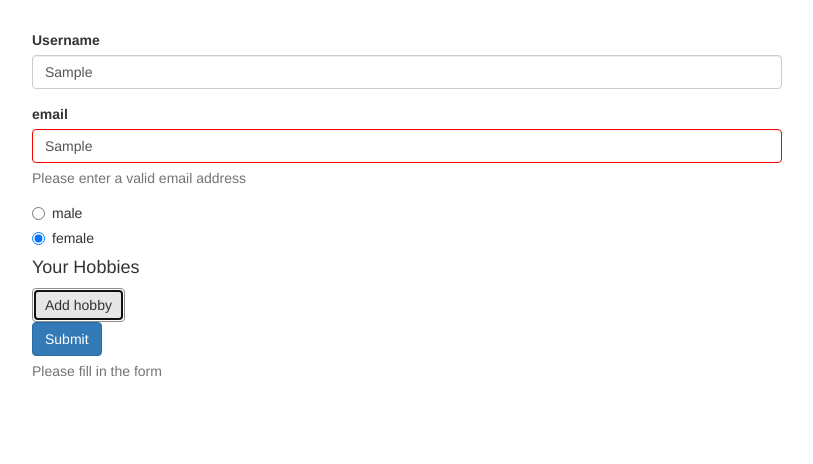
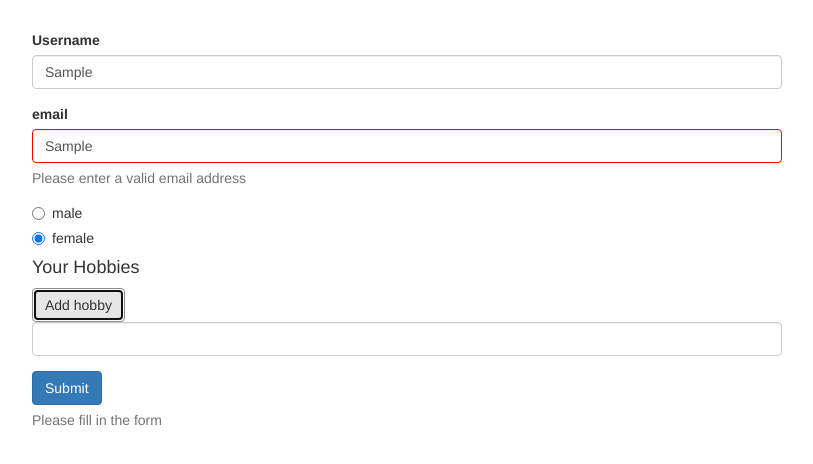
Before and after one commit to SheynaLew/angular-practicing-reactive-forms, an Angular app: page / in a window 1280 px wide. Both pictures are taken after typing "Sample", "Sample" into the empty fields and a click on the button "Add hobby". Shown: the top 464 px of the page, without its empty margins (233-1046 px from the left). Built offline with nearby package versions, Linux system fonts and the light colour scheme.

Commit message:
210 reactive arrays of form controls

```diff
--- a/src/app/app.component.html
+++ b/src/app/app.component.html
@@ -40,9 +40,12 @@
               [value]="gender">{{ gender }}
           </label>
         </div>
-        <div>
+        <div formArrayName="hobbies">
           <h4>Your Hobbies</h4>
           <button class="btn btn-default" type="button" (click)="onAddHobby()">Add hobby</button>
+          <div class="form-group" *ngFor="let hobbyControl of controls; let i = index">
+            <input type="text" class="form-control" [formControlName]="i">
+          </div>
         </div>
         <button class="btn btn-primary" type="submit">Submit</button>
         <span
--- a/src/app/app.component.ts
+++ b/src/app/app.component.ts
@@ -1,5 +1,5 @@
 import { Component, OnInit } from '@angular/core';
-import { FormControl, FormGroup, Validators } from '@angular/forms';
+import { FormArray, FormControl, FormGroup, Validators } from '@angular/forms';
 
 @Component({
   selector: 'app-root',
@@ -10,17 +10,25 @@ export class AppComponent implements OnInit {
   genders = ['male', 'female'];
   signupForm: FormGroup;
 
+  // lifecycle hooks
   ngOnInit() {
     this.setUpSignUpForm();
   }
 
+  // getters
+  get controls() {
+    return (this.signupForm.get('hobbies') as FormArray).controls;
+  }
+
+  // functions
   setUpSignUpForm() {
     this.signupForm = new FormGroup({
       'userData': new FormGroup({
         'username': new FormControl(null, Validators.required),
         'email': new FormControl(null, [Validators.required, Validators.email])
       }),
-      'gender': new FormControl(this.genders[1])
+      'gender': new FormControl(this.genders[1]),
+      'hobbies': new FormArray([])
     })
   }
 
@@ -29,37 +37,13 @@ export class AppComponent implements OnInit {
   }
 
   onAddHobby() {
+    const control = new FormControl(null, Validators.required);
+    (<FormArray>this.signupForm.get('hobbies')).push(control);
+  }
 
-  }
+
 }
 
 // In course, the form is set up directly in ngOnInit. I have chosen to create a function to set up the form and then call this in ngOnInit instead because I believe it would make testing easier, and keep the code tidier if ngOnInit were to get busier.
 // In the course, the onSubmit function logs the entire form. I have chose to log the value of the form so that I can see the object more clearly.
-
-
-// Fixing a Bug
-// In the next lecture, we'll add some code to access the controls of our form array:
-
-// *ngFor="let hobbyControl of signupForm.get('hobbies').controls; let i = index"
-
-// This code will fail as of the latest Angular version.
-
-// You can fix it easily though. Outsource the "get the controls" logic into a method of your component code (the .ts file):
-
-// getControls() {
-//   return (<FormArray>this.signupForm.get('hobbies')).controls;
-// }
-// In the template, you can then use:
-
-// *ngFor="let hobbyControl of getControls(); let i = index"
-
-// Alternatively, you can set up a getter and use an alternative type casting syntax:
-
-// get controls() {
-//   return (this.signupForm.get('hobbies') as FormArray).controls;
-// }
-// and then in the template:
-
-// *ngFor="let hobbyControl of controls; let i = index"
-
-// This adjustment is required due to the way TS works and Angular parses your templates (it doesn't understand TS there).
+// One thing from a UX stand point - I would have put an input, then the user inputs their hobby and clicks add hobby, which would add the hobby to the array and create another inpute below it.
```
